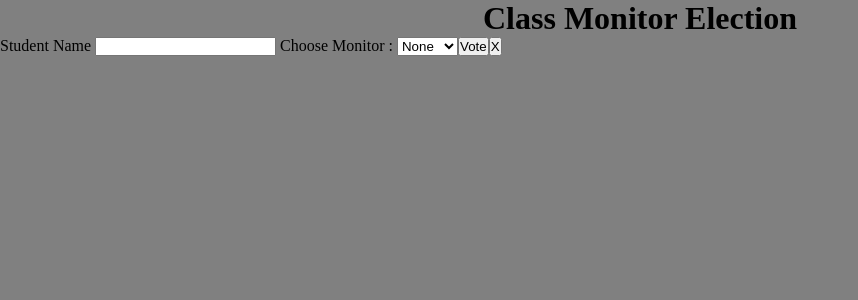
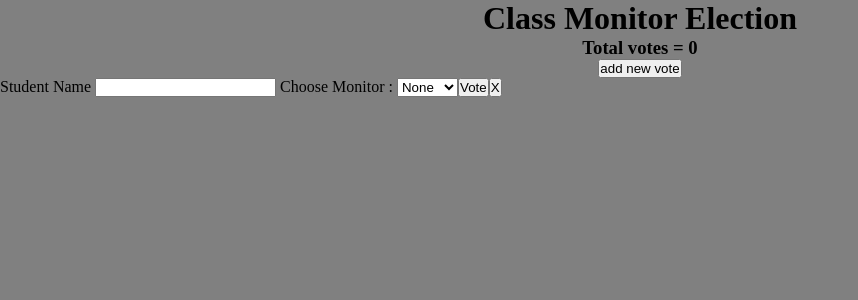
Before and after one commit to CoolShivas/React_Class_Monitor_Election, a React (Vite) app in the folder class_monitor_voting_website/: page / in a window 1280 px wide. Shown: the top 300 px of the page, without its empty margins (0-858 px from the left). Built offline with nearby package versions, Linux system fonts and the light colour scheme.

Commit message:
Trail_Functionality_of_Adding_Voters

```diff
--- a/class_monitor_voting_website/src/App.jsx
+++ b/class_monitor_voting_website/src/App.jsx
@@ -1,16 +1,28 @@
 import InputForm from "./components/InputForm";
 import AppName from "./components/AppName";
+import { useState } from "react";
 
 
 
 function App() {
+
+  const [publicVoters, setPublicVoters] = useState([]);
+
+  const additionOfVotes = (giveVote, receiveVote) => {
+    console.log(giveVote, 'votes gives to', receiveVote);
+  }
+
+  const subtractionOfVotes = () => {
+    console.log('votes subtracted');
+  }
+
   return <>
     <header>
       <AppName></AppName>
     </header>
 
     <main>
-      <InputForm></InputForm>
+      <InputForm additionOfVotesABC={additionOfVotes}></InputForm>
     </main>
 
     <footer></footer>
--- a/class_monitor_voting_website/src/components/AppName.jsx
+++ b/class_monitor_voting_website/src/components/AppName.jsx
@@ -3,6 +3,8 @@ const AppName = () => {
         <center>
             <h1> Class Monitor Election
             </h1>
+            <h3> Total votes = 0 </h3>
+            <button> add new vote </button>
         </center>
     </>
 }
--- a/class_monitor_voting_website/src/components/InputForm.jsx
+++ b/class_monitor_voting_website/src/components/InputForm.jsx
@@ -1,6 +1,6 @@
 import { useState } from "react";
 
-const InputForm = () => {
+const InputForm = ({ additionOfVotesABC }) => {
 
     const [classMateName, setClassMateName] = useState();
 
@@ -8,6 +8,7 @@ const InputForm = () => {
 
     const handlerOnChangeName = (event) => {
         console.log(event.target.value);
+        setClassMateName(event.target.value);
     }
 
     const handlerOnChangeOption = (event) => {
@@ -15,9 +16,18 @@ const InputForm = () => {
         // console.log(event.target.options);
         const selectedOption = event.target.options[event.target.selectedIndex].text;
         console.log(selectedOption);
+        setElectedPerson(selectedOption);
     }
 
-    return <form>
+    const formSubmitHandler = (event) => {
+        event.preventDefault();
+        console.log('vote given to');
+        additionOfVotesABC(classMateName, electedPerson);
+        setClassMateName('');
+        setElectedPerson('');
+    }
+
+    return <form onSubmit={formSubmitHandler}>
         <label htmlFor="studentName"> Student Name </label>
         <input type="text"
             name="studentName"
@@ -40,7 +50,7 @@ const InputForm = () => {
             <option value="Umar"> Umar </option>
         </select>
 
-        <button> Vote </button>
+        <button type="submit"> Vote </button>
         <button> X </button>
     </form>
 }
```
